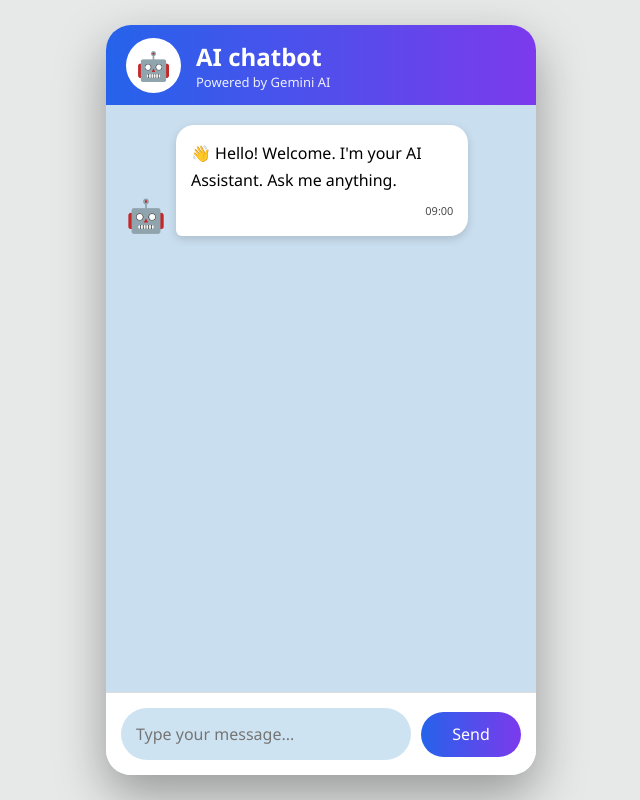
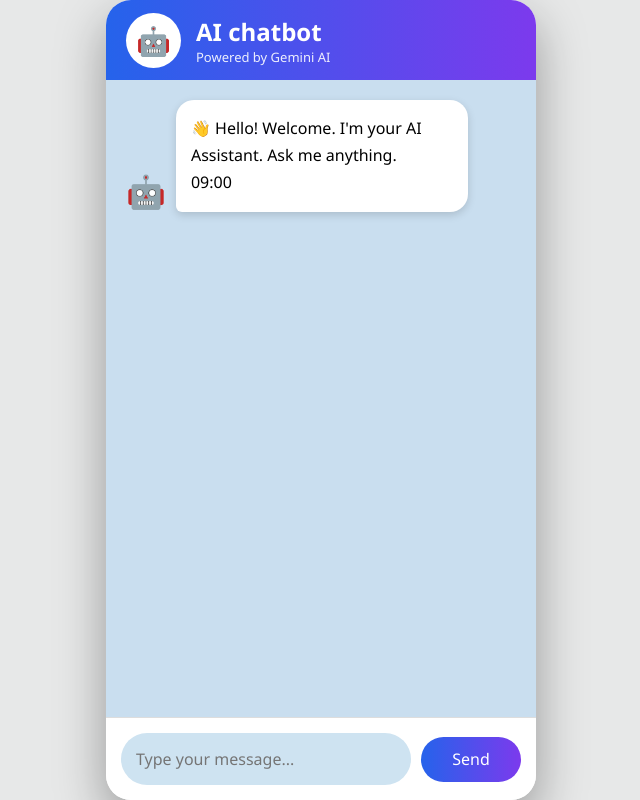
Before and after one commit to pranalishelake2003-dot/chatbot, a Flask app: page / in a window 1280 px wide. Shown: the whole page, without its empty margins (319-959 px from the left). Run offline with Flask 3, Linux system fonts and the light colour scheme.

Commit message:
Updated UI in index.html

```diff
--- a/templates/index.html
+++ b/templates/index.html
@@ -4,7 +4,6 @@
 <meta charset="UTF-8">
 <meta name="viewport" content="width=device-width, initial-scale=1.0">
 <title>AI Chatbot</title>
-
 <style>
 
 *{
@@ -14,9 +13,17 @@
     font-family:Segoe UI,Tahoma,Geneva,Verdana,sans-serif;
 }
 
+/* =========================
+   BODY FIX (IMPORTANT)
+========================= */
+
+html, body{
+    height:100%;
+}
+
 body{
     width:100%;
-    height:100vh;
+    min-height:100vh;
     display:flex;
     justify-content:center;
     align-items:center;
@@ -29,9 +36,9 @@ body{
 ========================= */
 
 .chat-container{
-    width:430px;
-    height:95vh;
-    max-height:750px;
+    width:100%;
+    max-width:430px;
+    height:100dvh;   /* IMPORTANT FIX FOR MOBILE */
     background:#fff;
     border-radius:25px;
     overflow:hidden;
@@ -97,18 +104,20 @@ body{
    MESSAGE ROWS
 ========================= */
 
-.bot-row{
+.bot-row,
+.user-row{
     display:flex;
     align-items:flex-end;
     margin-bottom:20px;
 }
 
 .user-row{
-    display:flex;
     justify-content:flex-end;
-    align-items:flex-end;
-    margin-bottom:20px;
 }
+
+/* =========================
+   AVATAR
+========================= */
 
 .avatar{
     font-size:32px;
@@ -121,7 +130,7 @@ body{
 }
 
 /* =========================
-   BOT MESSAGE
+   MESSAGES
 ========================= */
 
 .bot{
@@ -134,10 +143,6 @@ body{
     box-shadow:0 3px 8px rgba(0,0,0,.15);
 }
 
-/* =========================
-   USER MESSAGE
-========================= */
-
 .user{
     background:linear-gradient(90deg,#2563eb,#7c3aed);
     color:#fff;
@@ -148,15 +153,8 @@ body{
     word-wrap:break-word;
 }
 
-.time{
-    font-size:11px;
-    margin-top:8px;
-    opacity:.7;
-    text-align:right;
-}
-
 /* =========================
-   INPUT
+   INPUT BOX
 ========================= */
 
 .input-box{
@@ -179,8 +177,8 @@ body{
 }
 
 .input-box button{
-    width: 100px;
-    height: 45px;
+    width:100px;
+    height:45px;
     margin-left:10px;
     border:none;
     border-radius:30px;
@@ -209,7 +207,7 @@ body{
 }
 
 /* =========================
-   MOBILE RESPONSIVE
+   MOBILE SAFETY (EXTRA FIX)
 ========================= */
 
 @media (max-width:768px){
@@ -220,9 +218,8 @@ body{
 
     .chat-container{
         width:100%;
-        height:100vh;
+        height:100dvh;
         max-width:100%;
-        max-height:100%;
         border-radius:0;
         box-shadow:none;
     }
@@ -274,7 +271,6 @@ body{
         width:70px;
         font-size:14px;
     }
-
 }
 
 </style>
```
